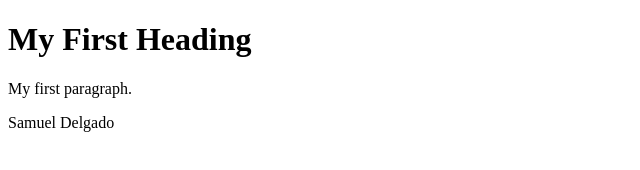
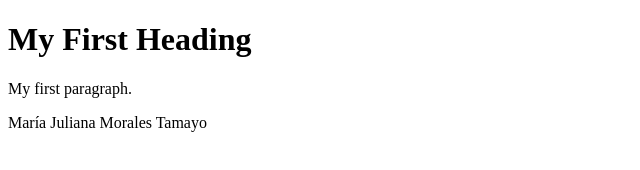
Before and after one commit to mivalme/ing-software, a plain HTML site: page index.html in a window 1280 px wide. Shown: the whole page, without its empty margins (0-640 px from the left). Drawn offline with Linux system fonts and the light colour scheme.

Commit message:
feature/AddMyName

```diff
--- a/index.html
+++ b/index.html
@@ -7,7 +7,7 @@
 
 <h1>My First Heading</h1>
 <p>My first paragraph.</p>
-<p>Samuel Delgado</p>
+<p>María Juliana Morales Tamayo</p>
 
 </body>
 </html>
```
Also changed, not shown: 1 other file.
